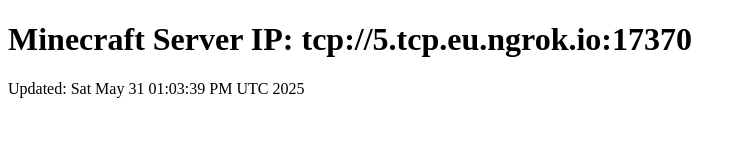
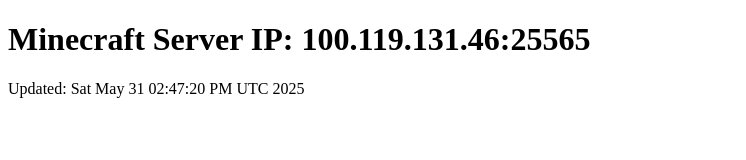
Before and after one commit to K-Attila577/mc_status, a plain HTML site: page index.html in a window 1280 px wide. Shown: the whole page, without its empty margins (0-746 px from the left). Drawn offline with Linux system fonts and the light colour scheme.

Commit message:
Update IP

```diff
--- a/index.html
+++ b/index.html
@@ -1 +1 @@
-<!DOCTYPE html><html><body><h1>Minecraft Server IP: tcp://5.tcp.eu.ngrok.io:17370</h1><p>Updated: Sat May 31 01:03:39 PM UTC 2025</p></body></html>
+<!DOCTYPE html><html><body><h1>Minecraft Server IP: 100.119.131.46:25565</h1><p>Updated: Sat May 31 02:47:20 PM UTC 2025</p></body></html>
```
